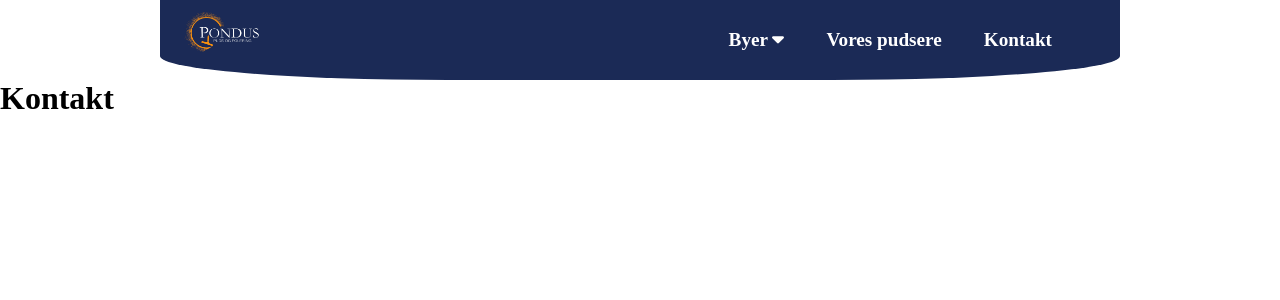
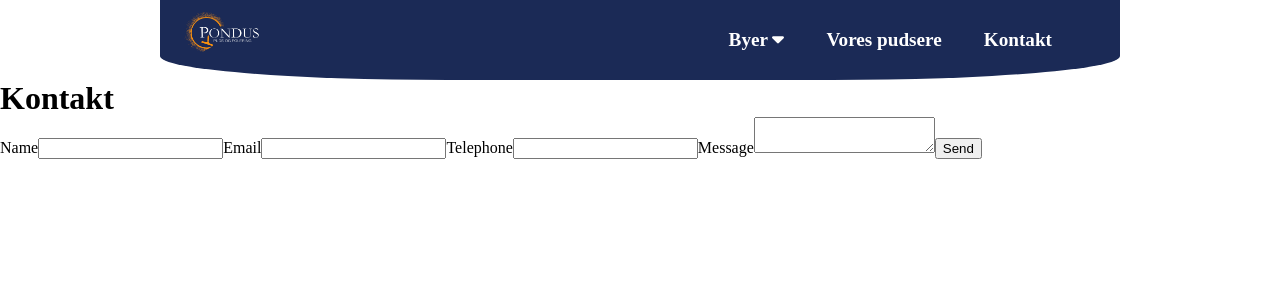
Before and after one commit to foirfe/pondus, a React (Create React App) app: page /kontakt in a window 1280 px wide. Shown: the top 300 px of the page. Built offline with nearby package versions, Linux system fonts and the light colour scheme.

Commit message:
Start of e-mail form

```diff
--- a/package.json
+++ b/package.json
@@ -4,6 +4,7 @@
   "homepage": "https://foirfe.github.io/pondus",
   "private": true,
   "dependencies": {
+    "@emailjs/browser": "^3.11.0",
     "@fortawesome/fontawesome-svg-core": "^6.4.0",
     "@fortawesome/free-regular-svg-icons": "^6.4.0",
     "@fortawesome/free-solid-svg-icons": "^6.4.0",
@@ -11,6 +12,7 @@
     "@testing-library/jest-dom": "^5.16.5",
     "@testing-library/react": "^13.4.0",
     "@testing-library/user-event": "^13.5.0",
+    "email-js": "^2.0.2",
     "react": "^18.2.0",
     "react-burger-menu": "^3.0.9",
     "react-dom": "^18.2.0",
--- /dev/null
+++ b/src/components/EmailForm.js
@@ -0,0 +1,40 @@
+import { useRef } from "react";
+import emailjs from "@emailjs/browser";
+
+export default function EmailForm() {
+  const form = useRef();
+
+  const sendEmail = (e) => {
+    e.preventDefault(); // prevents the page from reloading when you hit “Send”
+
+    emailjs
+      .sendForm(
+        "service_ws4upqa",
+        "template_qcxv8aj",
+        form.current,
+        "claEQoAGh7VK9YxwI"
+      )
+      .then(
+        (result) => {
+          // show the user a success message
+        },
+        (error) => {
+          // show the user an error
+        }
+      );
+  };
+
+  return (
+    <form ref={form} onSubmit={sendEmail}>
+      <label>Name</label>
+      <input type="text" name="user_name" />
+      <label>Email</label>
+      <input type="email" name="user_email" />
+      <label>Telephone</label>
+      <input type="tel" name="user_phone" />
+      <label>Message</label>
+      <textarea name="message" />
+      <input type="submit" value="Send" />
+    </form>
+  );
+}
--- /dev/null
+++ b/src/components/Footer.js
@@ -0,0 +1,3 @@
+export default function Footer() {
+  return <div className="footer"></div>;
+}
--- a/src/pages/Contact.js
+++ b/src/pages/Contact.js
@@ -1,4 +1,5 @@
 import { Helmet } from "react-helmet";
+import EmailForm from "../components/EmailForm";
 
 export default function Contact() {
   return (
@@ -8,6 +9,7 @@
         <title> Kom i kontakt | Pondus - Puds og polering</title>
       </Helmet>
       <h1>Kontakt</h1>
+      <EmailForm />
     </div>
   );
 }
```
Also changed, not shown: 1 other file (tests, documents, lock files or other folders).
